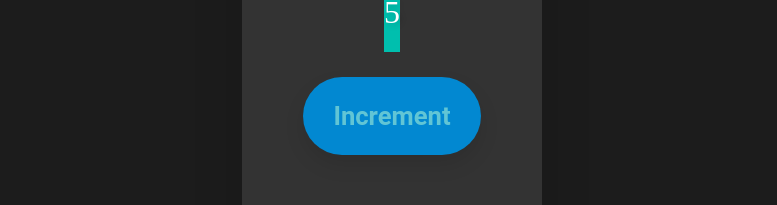
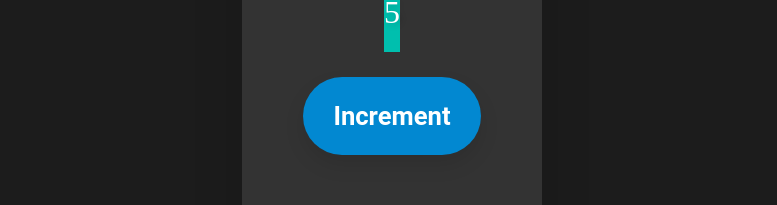
Before and after one commit to shrisivaclg/cw_8, a React (Create React App) app: page / in a window 1280 px wide. Shown: the part 433-638 px from the top of the page, without its empty margins (248-1025 px from the left). Built offline with nearby package versions, Linux system fonts and the light colour scheme.

Commit message:
Updated code with new features or bug fixes

```diff
--- a/src/Counter.css
+++ b/src/Counter.css
@@ -24,7 +24,7 @@
     justify-content: center;
     background: #00bfae;
     margin-bottom: 25px;
-    color: white;
+    color: rgb(102, 228, 240);
     font-size: 3.5rem;
     font-weight: bold;
     text-shadow: 2px 2px 6px rgba(0, 0, 0, 0.2);
@@ -34,7 +34,7 @@
     padding: 20px 30px;
     font-size: 1.6rem;
     font-weight: bold;
-    color: #61c5d5;
+    color: #ffffff;
     background: #0288d1;
     border: none;
     border-radius: 50px;
```
